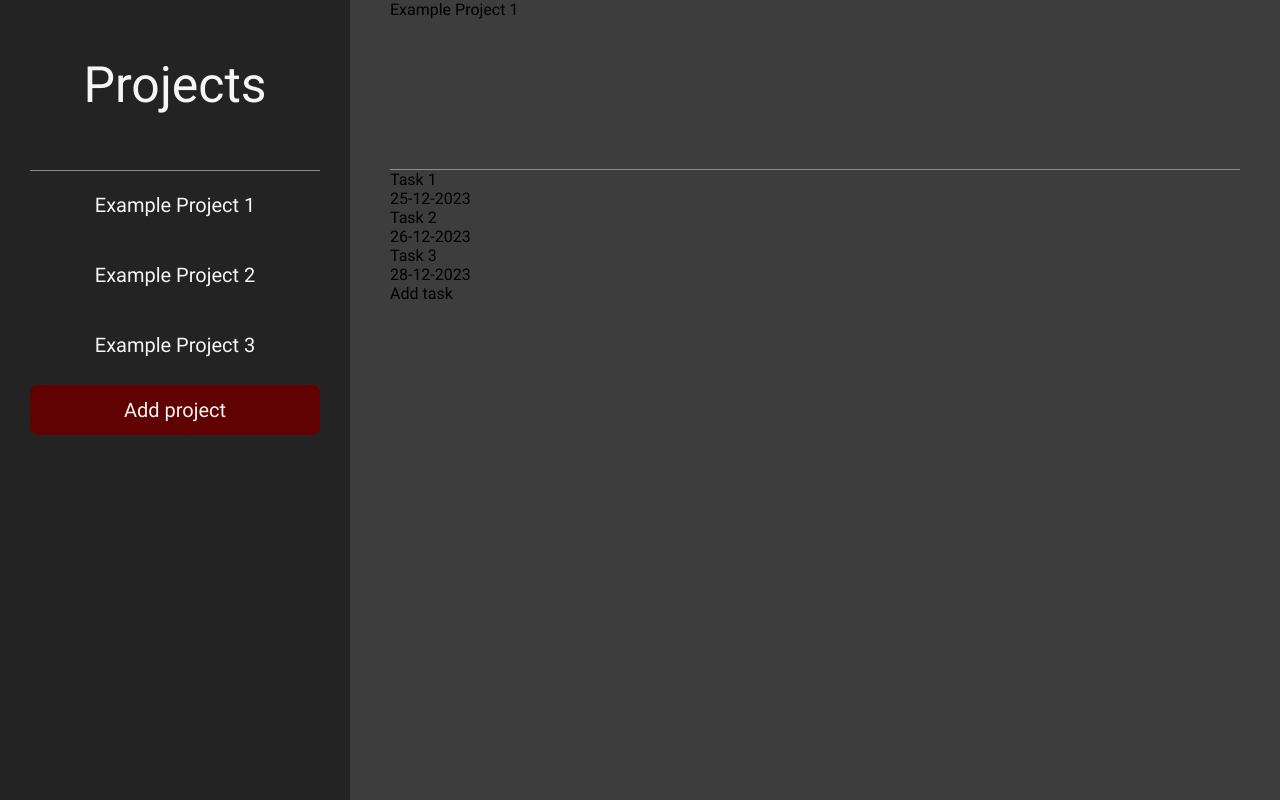
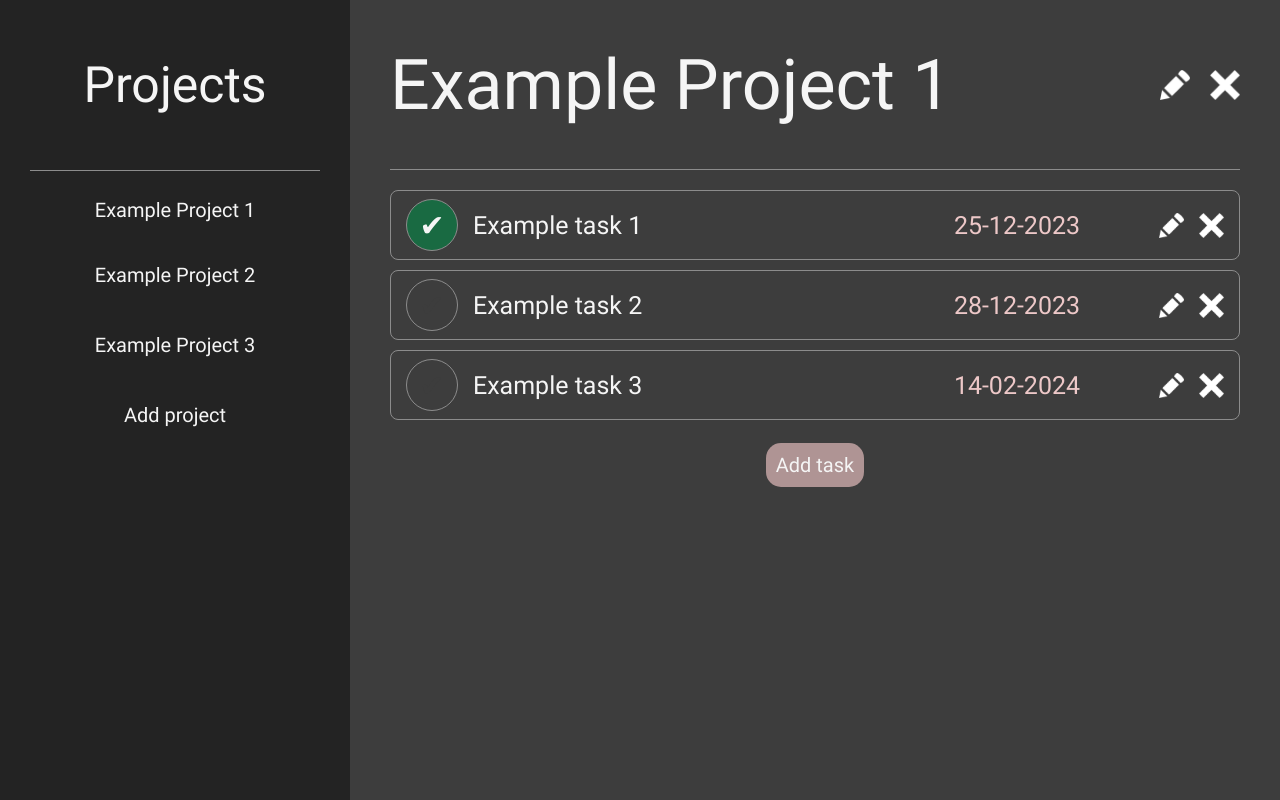
Before and after one commit to johnnynava/todo-list, a plain HTML site: page dist/index.html in a window 1280 px wide. Drawn offline with Linux system fonts and the light colour scheme.

Commit message:
Finish user interface
I still need to finish the user interface for when: adding projects,
editing projects, adding tasks and editing tasks. I already did
something similar before in my library project so I will review that for
reference.

```diff
--- a/dist/index.html
+++ b/dist/index.html
@@ -15,33 +15,51 @@
             <div class="sidebarProject">Example Project 1</div>
             <div class="sidebarProject">Example Project 2</div>
             <div class="sidebarProject">Example Project 3</div>
-            <div class="sidebarAddProject">Add project</div>
+            <div id="sidebarAddProject">Add project</div>
         </div>
         <div id="sideContent">
             <div id="project">
                 <div id="projectTitle">Example Project 1</div>
-                <div id="projectButtons"></div>
+                <div id="projectButtons">
+                    <img src="img/edit.png">
+                    <img src="img/delete.png">
+                </div>
             </div>
             <div id="tasks">
                 <div class="task">
-                    <div class="taskCompletion"></div>
-                    <div class="taskTitle">Task 1</div>
-                    <div class="taskDueDate">25-12-2023</div>
-                    <div class="taskButtons"></div>
+                    <div class="leftSideTask">
+                        <div class="taskCompletionTrue">✔</div>
+                        <div class="taskTitle">Example task 1</div>
+                    </div>
+                    <div class="rightSideTask">
+                        <div class="taskDueDate">25-12-2023</div>
+                        <img src="img/edit.png">
+                        <img src="img/delete.png">
+                    </div>
                 </div>
                 <div class="task">
-                    <div class="taskCompletion"></div>
-                    <div class="taskTitle">Task 2</div>
-                    <div class="taskDueDate">26-12-2023</div>
-                    <div class="taskButtons"></div>
+                    <div class="leftSideTask">
+                        <div class="taskCompletionFalse">✔</div>
+                        <div class="taskTitle">Example task 2</div>
+                    </div>
+                    <div class="rightSideTask">
+                        <div class="taskDueDate">28-12-2023</div>
+                        <img src="img/edit.png">
+                        <img src="img/delete.png">
+                    </div>
                 </div>
                 <div class="task">
-                    <div class="taskCompletion"></div>
-                    <div class="taskTitle">Task 3</div>
-                    <div class="taskDueDate">28-12-2023</div>
-                    <div class="taskButtons"></div>
+                    <div class="leftSideTask">
+                        <div class="taskCompletionFalse">✔</div>
+                        <div class="taskTitle">Example task 3</div>
+                    </div>
+                    <div class="rightSideTask">
+                        <div class="taskDueDate">14-02-2024</div>
+                        <img src="img/edit.png">
+                        <img src="img/delete.png">
+                    </div>
                 </div>
-                <div class="addTaskButton">Add task</div>
+                <div class="addTaskButton"><p>Add task</p></div>
             </div>
         </div>
     </div>
--- a/dist/style.css
+++ b/dist/style.css
@@ -40,8 +40,8 @@ body,html {
     grid-area: sidebar;
     background-color: rgb(35, 35, 35);
     display: grid;
-    grid-template-rows: 170px 70px 70px 70px 50px;
-    grid-auto-rows: 100px;
+    grid-template-rows: 170px;
+    grid-auto-rows: 70px;
     align-items: center;
     text-align: center;
     padding: 0px 30px;
@@ -56,10 +56,17 @@ body,html {
     color: whitesmoke;
 }
 
-.sidebarProject, .sidebarAddProject {
+.sidebarProject {
+    height: 100%;
+}
+
+#sidebarAddProject {
+    height: 80%;
+}
+
+.sidebarProject, #sidebarAddProject {
     color: whitesmoke;
     font-size: 20px;
-    height: 100%;
     display: grid;
     align-items: center;
     justify-content: center;
@@ -68,12 +75,16 @@ body,html {
 
 .sidebarProject:hover {
     cursor: pointer;
-    background-color:rgb(25, 106, 66)
+    background-color:rgb(25, 106, 66);
 }
 
-.sidebarAddProject {
+#sidebar > div:nth-child(2){
     margin-top: 10px;
-    background-color: rgb(96, 2, 2);
+}
+
+#sidebarAddProject:hover {
+    cursor:pointer;
+    background-color: rgb(175, 148, 148);
 }
 
 #sideContent{
@@ -86,7 +97,116 @@ body,html {
 
 #project {
     border-bottom: 1px solid rgb(140, 140, 140);
+    display: flex;
+    align-items:center;
+    justify-content: space-between;
+}
+
+#projectTitle {
+    color: whitesmoke;
+    font-size: 70px;
+}
+
+#projectButtons {
+    display: flex;
+    gap: 20px;
+}
+
+#projectButtons > img {
+    height: 30px;
+}
+
+#projectButtons > img:hover {
+    cursor:pointer;
 }
 
 #tasks {
+    display: grid;
+    grid-auto-rows: 70px;
+    padding: 20px 0px;
+    gap: 10px;
 }
+
+.task {
+    border: 1px solid rgb(140, 140, 140);
+    border-radius: 8px;
+    display: flex;
+    align-items: center;
+    justify-content: space-between;
+    padding: 0px 15px;
+
+}
+
+.taskCompletionFalse,.taskCompletionTrue {
+    border: 0.1px solid rgb(140, 140, 140);
+    height: 50px;
+    width: 50px;
+    border-radius: 50px;
+    display: grid;
+    align-items: center;
+    justify-content: center;
+    font-size: 30px;
+}
+
+.taskCompletionFalse {
+    color: rgb(61, 61, 61);
+}
+
+.taskCompletionTrue {
+    color: whitesmoke;
+    background-color: rgb(25, 106, 66);
+}
+
+.taskCompletionFalse:hover{
+    cursor:pointer;
+    color: whitesmoke;
+    background-color: rgb(54, 184, 119);
+}
+
+.taskCompletionTrue:hover {
+    cursor: pointer;
+    background-color: rgb(135, 131, 131);
+}
+
+.leftSideTask,.rightSideTask {
+    display: flex;
+    align-items: center;
+    gap: 15px;
+}
+
+.taskTitle{
+    color: whitesmoke;
+    font-size: 25px;
+}
+
+.taskDueDate {
+    color: rgb(237, 200, 200);
+    font-size: 25px;
+    margin-right: 5vw;
+}
+
+.rightSideTask > img {
+    height: 25px;
+}
+
+.rightSideTask > img:hover {
+    cursor:pointer;
+}
+
+.addTaskButton {
+    display: flex;
+    font-size: 20px;
+    color: whitesmoke;
+    align-items: center;
+    justify-content: center;
+}
+
+.addTaskButton > p {
+    background-color: rgb(175, 148, 148);
+    padding: 10px;
+    border-radius: 15px;
+}
+
+.addTaskButton > p:hover {
+    cursor:pointer;
+}
```
Also changed, not shown: README.md, dist/img/delete.png (added), dist/img/edit.png (added).
